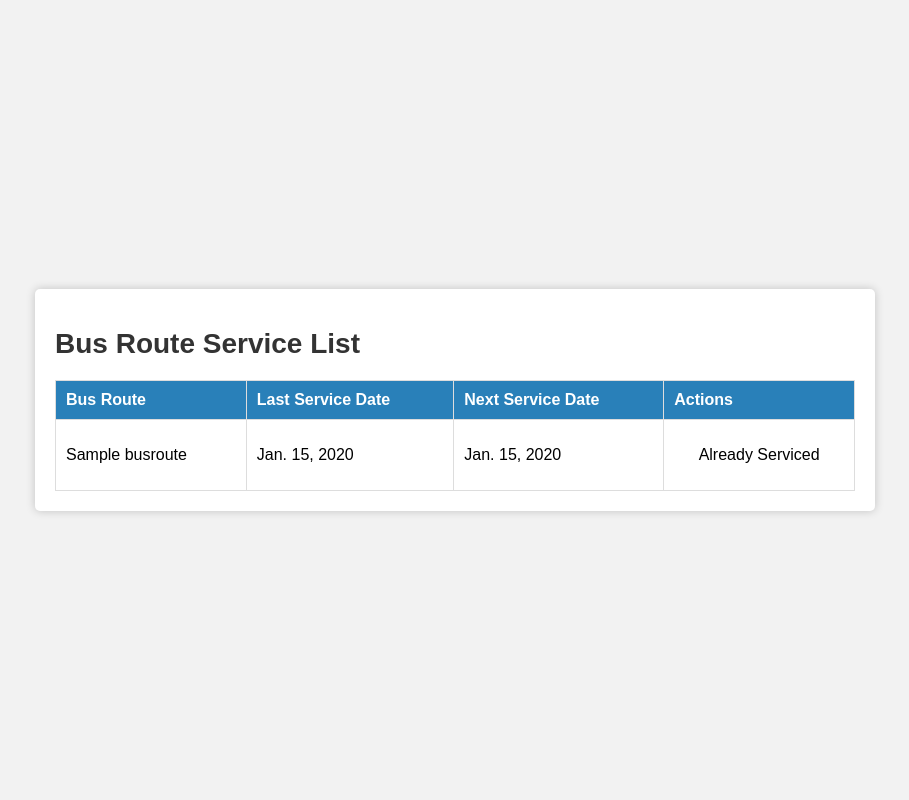
After one commit to STRTSNM/School-DMS, a Django app: page /busManage/bus_route_service/ in a window 1280 px wide. The commit adds this page. Shown: the whole page, without its empty margins (185-1094 px from the left). Run offline with Django 4.2, Linux system fonts and the light colour scheme; tables that the repository leaves empty hold one stand-in row (values such as "Sample post").

Commit message:
Add files via upload

```diff
--- a/busManage/admin.py
+++ b/busManage/admin.py
@@ -1,6 +1,7 @@
 from django.contrib import admin
-from .models import StudentList, BusRoute, BusStop
+from .models import StudentList, BusRoute, BusStop, BusRouteService
 
 admin.site.register(StudentList)
 admin.site.register(BusRoute)
 admin.site.register(BusStop)
+admin.site.register(BusRouteService)
--- a/busManage/models.py
+++ b/busManage/models.py
@@ -1,4 +1,5 @@
 from django.db import models
+from django.utils import timezone
 
 class BusRoute(models.Model):
     name = models.CharField(max_length=100)
@@ -27,3 +28,27 @@ class StudentList(models.Model):
 
     def __str__(self):
         return self.name
+
+
+class BusRouteService(models.Model):
+    bus_route = models.ForeignKey(BusRoute, on_delete=models.CASCADE)
+    last_service_date = models.DateField()
+    next_service_date = models.DateField()
+    is_serviced = models.BooleanField(default=False)
+
+    def calculate_next_service_date(self):
+        if self.last_service_date:
+            return self.last_service_date + timezone.timedelta(days=180)
+        return None
+
+    def mark_as_serviced(self):
+        self.is_serviced = True
+        self.next_service_date = self.calculate_next_service_date()
+
+    def save(self, *args, **kwargs):
+        if self.is_serviced:
+            self.mark_as_serviced()
+        super().save(*args, **kwargs)
+
+    def __str__(self):
+        return f"Service for {self.bus_route.name} on {self.last_service_date}"
--- a/busManage/templates/busManage.html
+++ b/busManage/templates/busManage.html
@@ -54,6 +54,8 @@
         <h1>Welcome to Bus Management</h1>
         <a href="{% url 'upload_student_data' %}" class="btn">Upload Student Data</a>
         <a href="{% url 'select_data' %}" class="btn">Select Data</a>
+
+        <a href="{% url 'bus_route_service_list' %}" class="btn">View service dates</a>
     </div>
 </body>
 </html>
--- /dev/null
+++ b/busManage/templates/bus_route_service_list.html
@@ -0,0 +1,123 @@
+<!DOCTYPE html>
+<html>
+<head>
+    <meta charset="UTF-8">
+    <meta name="viewport" content="width=device-width, initial-scale=1.0">
+    <title>Bus Route Service List</title>
+    <style>
+        body {
+            font-family: Arial, sans-serif;
+            background-color: #f2f2f2;
+            margin: 0;
+            padding: 0;
+            display: flex;
+            justify-content: center;
+            align-items: center;
+            min-height: 100vh;
+            user-select: none;
+        }
+
+        .container {
+            background-color: #fff;
+            border-radius: 5px;
+            box-shadow: 0 0 10px rgba(0, 0, 0, 0.2);
+            padding: 20px;
+            width: 80%;
+            max-width: 800px;
+        }
+
+        h1 {
+            font-size: 28px;
+            color: #333;
+            margin-bottom: 20px;
+        }
+
+        table {
+            width: 100%;
+            border-collapse: collapse;
+        }
+
+        th, td {
+            border: 1px solid #ddd;
+            padding: 10px;
+            text-align: left;
+        }
+
+        th {
+            background-color: #2980b9;
+            color: #fff;
+        }
+
+        tr:nth-child(even) {
+            background-color: #f2f2f2;
+        }
+
+        .not-serviced-yellow {
+            color: yellow;
+        }
+
+        .overdue-service {
+            color: red;
+        }
+
+        .actions {
+            text-align: center;
+        }
+
+        .actions button {
+            background-color: #3498db;
+            color: #fff;
+            border: none;
+            padding: 5px 10px;
+            cursor: pointer;
+            transition: background-color 0.3s ease;
+        }
+
+        .actions button:hover {
+            background-color: #2980b9;
+        }
+    </style>
+</head>
+<body>
+    <div class="container">
+        <h1>Bus Route Service List</h1>
+        <table>
+            <thead>
+                <tr>
+                    <th>Bus Route</th>
+                    <th>Last Service Date</th>
+                    <th>Next Service Date</th>
+                    <th>Actions</th>
+                </tr>
+            </thead>
+            <tbody>
+                {% for service in bus_route_services %}
+                <tr>
+                    <td>{{ service.bus_route.name }}</td>
+                    <td>{{ service.last_service_date }}</td>
+                    {% if service.is_serviced %}
+                        <td>{{ service.next_service_date }}</td>
+                    {% else %}
+                        {% if service.days_until_service > 0 %}
+                            <td class="not-serviced-yellow">{{ service.next_service_date }}</td>
+                        {% else %}
+                            <td class="overdue-service">{{ service.next_service_date }}</td>
+                        {% endif %}
+                    {% endif %}
+                    <td class="actions">
+                        {% if not service.is_serviced %}
+                            <form method="post" action="{% url 'mark_as_serviced' service.id %}">
+                                {% csrf_token %}
+                                <button type="submit">Mark as Serviced</button>
+                            </form>
+                        {% else %}
+                            <p>Already Serviced</p>
+                        {% endif %}
+                    </td>
+                </tr>
+                {% endfor %}
+            </tbody>
+        </table>
+    </div>
+</body>
+</html>
--- a/busManage/templates/upload_student_data.html
+++ b/busManage/templates/upload_student_data.html
@@ -120,7 +120,6 @@
                 <td>Route B</td>
                 <td>Stop 2</td>
             </tr>
-            <!-- Add more example rows as needed -->
         </tbody>
     </table>
 </body>
--- a/busManage/urls.py
+++ b/busManage/urls.py
@@ -6,4 +6,6 @@ urlpatterns = [
     path('select-data/', views.select_data, name='select_data'),
     path('upload/', views.upload_student_data, name='upload_student_data'),
     path('success/', views.success_page, name='success_page'),
+    path('bus_route_service/', views.bus_route_service_list, name='bus_route_service_list'),
+    path('mark_as_serviced/<int:service_id>/', views.mark_as_serviced, name='mark_as_serviced'),
 ]
--- a/busManage/views.py
+++ b/busManage/views.py
@@ -1,8 +1,10 @@
-from django.shortcuts import render, redirect
-from .models import BusRoute, BusStop, StudentList
+from django.shortcuts import render, redirect, get_object_or_404
+from .models import BusRoute, BusStop, StudentList, BusRouteService
 from .forms import StudentImportForm
 from .models import StudentList
 import pandas as pd
+from datetime import date
+
 Student=StudentList
 
 
@@ -56,7 +58,6 @@ def upload_student_data(request):
         if form.is_valid():
             excel_file = request.FILES['excel_file']
 
-            # Process the Excel file and add data to the database using Pandas
             if excel_file.name.endswith('.xlsx'):
                 df = pd.read_excel(excel_file)
 
@@ -66,16 +67,14 @@ def upload_student_data(request):
                     bus_route_name = row['Bus Route']
                     bus_stop_name = row['Bus Stop']
 
-                    # Retrieve the BusRoute instance based on the name
                     bus_route_instance, created = BusRoute.objects.get_or_create(name=bus_route_name)
 
-                    # Retrieve the BusStop instance based on the name and route
                     bus_stop_instance, created = BusStop.objects.get_or_create(name=bus_stop_name, route=bus_route_instance)
 
                     student = StudentList(name=name, classs=classs, bus_route=bus_route_instance, bus_stop=bus_stop_instance)
                     student.save()
 
-                return redirect('success_page')  # Redirect to a success page
+                return redirect('success_page')
     else:
         form = StudentImportForm()
 
@@ -83,3 +82,22 @@ def upload_student_data(request):
 
 def success_page(request):
     return render(request, 'success_page.html')
+
+
+def bus_route_service_list(request):
+    bus_route_services = BusRouteService.objects.all()
+
+    for service in bus_route_services:
+        if not service.is_serviced:
+            days_until_service = (service.next_service_date - date.today()).days
+            service.days_until_service = days_until_service
+
+    return render(request, 'bus_route_service_list.html', {'bus_route_services': bus_route_services})
+
+def mark_as_serviced(request, service_id):
+    service = get_object_or_404(BusRouteService, pk=service_id)
+    if not service.is_serviced:
+        service.is_serviced = True
+        service.mark_as_serviced()
+        service.save()
+    return redirect('bus_route_service_list')
```
Also changed, not shown: busManage/migrations/0005_busrouteservice.py (added), busManage/migrations/0006_busrouteservice_is_serviced.py (added).
